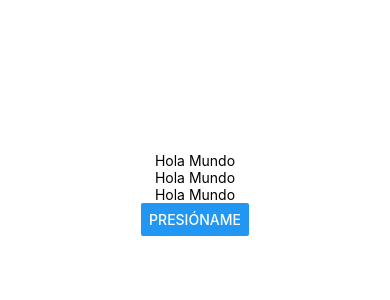
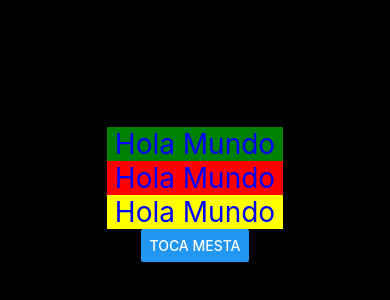
Before and after one commit to PreciadoMt/PM196, a React Native app in the folder my-blank/: screen / in a window 390 px wide. Shown: the part 228-528 px from the top of the page. Built offline with nearby package versions, Linux system fonts and the light colour scheme.

Commit message:
update styles
puro styles and flex

```diff
--- a/my-blank/App.js
+++ b/my-blank/App.js
@@ -1,40 +1,50 @@
 import { StatusBar } from 'expo-status-bar';
-import { Button, StyleSheet, Text, View } from 'react-native';
-import React, { useState } from 'react';
+import { StyleSheet, Text, View } from 'react-native';
+import { Button } from 'react-native-web';
+import React,{useState} from 'react';
 
-const Texto = () => {
-  const [contenido, setContenido] = useState("Hola Mundo");
-  const actualizarTexto = () => { setContenido("sTate actualizado") };
+const Texto= ({style}) => {
+  const [contenido,setContenido] = useState('Hola Mundo')
+  const actualizarTexto = () => {setContenido('State Modificado')}
   return (
-    <Text onPress={actualizarTexto}> {contenido} </Text>
-  );
+    <Text style={[styles.text, style]} onPress={actualizarTexto}> {contenido} </Text>
+  )
 }
 
-// Main
+
 export default function App() {
-  const [botonTexto, setBotonTexto] = useState("Presióname");
+const [contenido,setContenido] = useState('toca mesta')
+const actualizarBoton = () => {setContenido('apachurrado')}
+  return (
 
-  const actualizarBoton = () => {
-    setBotonTexto("Presionado");
-  }
-
-  return (
     <View style={styles.container}>
-      <StatusBar style="auto" />
-      <Texto />
-      <Texto />
-      <Texto />
-
-      <Button title={botonTexto} onPress={actualizarBoton}/>
-    </View>
-  );
+          <StatusBar style="auto" />
+      <Texto style={styles.green}></Texto>
+      <Texto style={styles.red}></Texto>
+      <Texto style={styles.yellow}></Texto>
+      <Button
+      onPress={actualizarBoton} title={contenido}
+      ></Button>
+    </View>
+  );
 }
 
 const styles = StyleSheet.create({
   container: {
     flex: 1,
-    backgroundColor: '#fff',
-    alignItems: 'center',
-    justifyContent: 'center',
+    backgroundColor: '#000',
+    alignItems: 'center', // 'flex-start' | 'flex-end' | 'center' | 'stretch' | 'baseline'
+    justifyContent: 'center',// 'space-around' | 'space-evenly' | 'flex-start' | 'flex-end' | 'center' | 'stretch'
+    flexDirection: 'column',
   },
+  text: {
+    color: 'blue',
+    fontSize: 28,
+    //width: 200,
+    //height: 200,
+  },
+
+  red:{backgroundColor: 'red',},
+  green:{backgroundColor: 'green',},
+  yellow:{backgroundColor: 'yellow',},
 });
```
